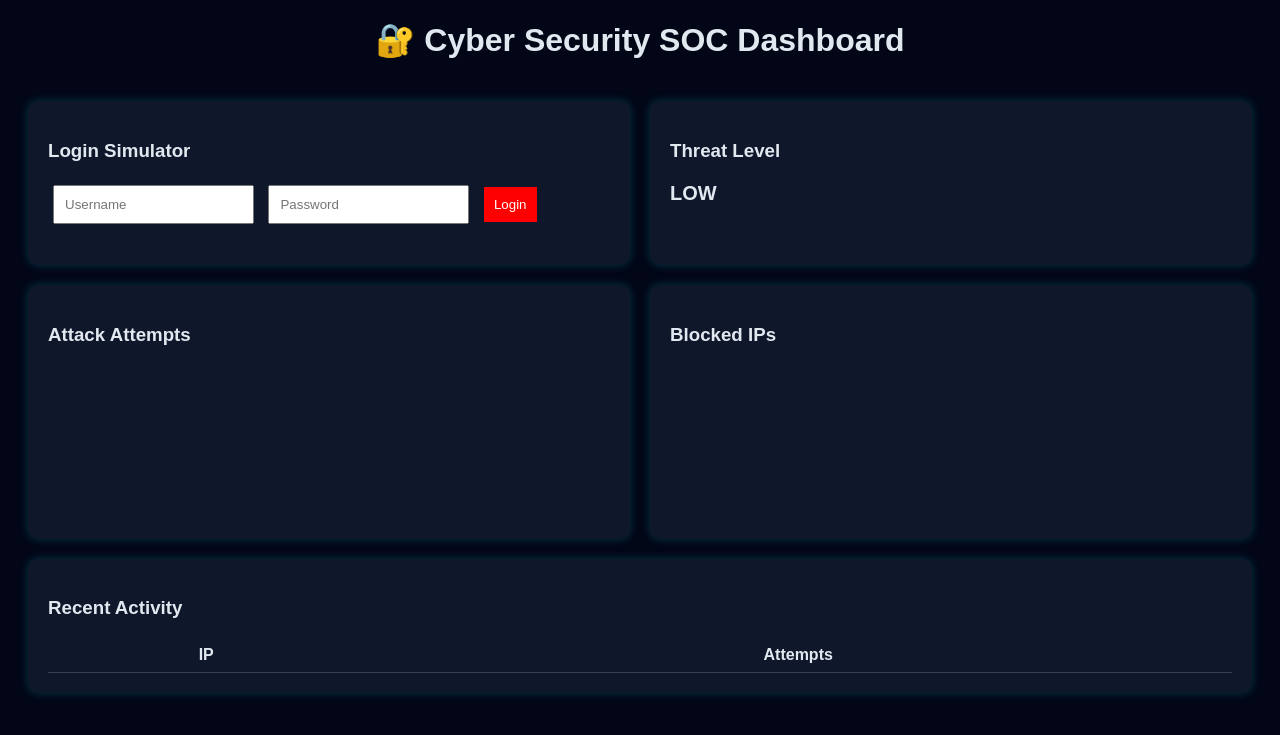
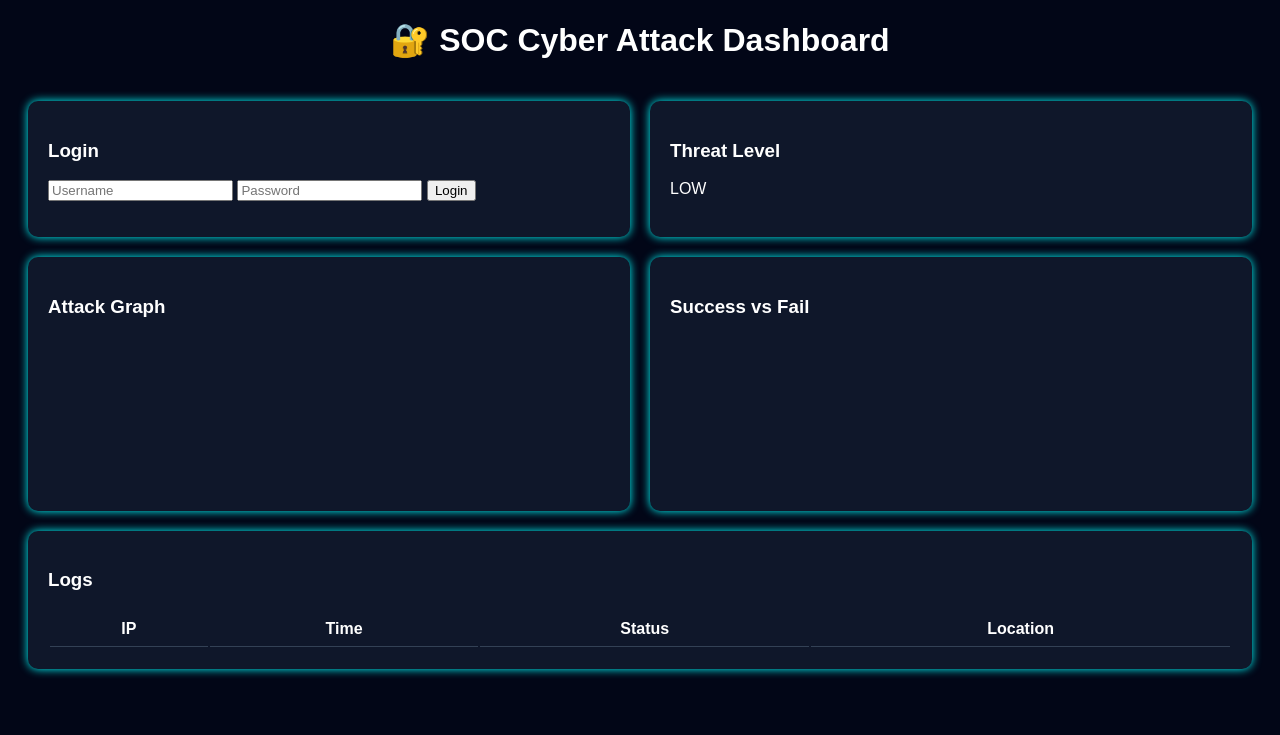
Before and after one commit to snehalahiri2005/brute-force-detector, a Flask app: page / in a window 1280 px wide. Shown: the top 735 px of the page. Run offline with Flask 3, Linux system fonts and the light colour scheme; lists and menus that the app fills with data are empty; a map, chart or similar area stays blank.

Commit message:
advanced SOC dashboard

```diff
--- a/app.py
+++ b/app.py
@@ -1,22 +1,30 @@
-from flask import Flask, request, render_template
+from flask import Flask, request, render_template, jsonify
 from datetime import datetime, timedelta
 
 app = Flask(__name__)
 
 attempts = {}
 blocked_ips = {}
+logs = []
+
+VALID_USER = "admin"
+VALID_PASS = "1234"
 
 MAX_ATTEMPTS = 5
-BLOCK_TIME = 60  # seconds
+BLOCK_TIME = 60
+
+def get_location(ip):
+    locations = ["India", "USA", "Germany", "UK"]
+    return locations[hash(ip) % len(locations)]
 
 @app.route("/", methods=["GET", "POST"])
 def login():
     message = ""
-    ip = request.remote_addr
+    ip = request.remote_addr or "unknown"
 
     if ip in blocked_ips:
         if datetime.now() < blocked_ips[ip]:
-            return f"❌ You are blocked! Try later."
+            return "🚫 BLOCKED: Suspicious activity detected!"
         else:
             del blocked_ips[ip]
 
@@ -25,29 +33,45 @@ def login():
         password = request.form["password"]
 
         now = datetime.now()
+        status = "FAILED"
 
-        if ip not in attempts:
-            attempts[ip] = []
+        if username == VALID_USER and password == VALID_PASS:
+            status = "SUCCESS"
+            message = "✅ Login successful"
+        else:
+            if ip not in attempts:
+                attempts[ip] = []
 
-        attempts[ip].append(now)
+            attempts[ip].append(now)
+            attempts[ip] = [t for t in attempts[ip] if now - t < timedelta(seconds=60)]
 
-        # Keep only last 1 min attempts
-        attempts[ip] = [t for t in attempts[ip] if now - t < timedelta(seconds=60)]
+            if len(attempts[ip]) > MAX_ATTEMPTS:
+                blocked_ips[ip] = now + timedelta(seconds=BLOCK_TIME)
+                message = "🚫 BLOCKED: Too many attempts!"
+            else:
+                message = f"❌ Failed Attempt {len(attempts[ip])}"
 
-        if len(attempts[ip]) > MAX_ATTEMPTS:
-            blocked_ips[ip] = now + timedelta(seconds=BLOCK_TIME)
-            message = "🚫 Too many attempts! You are blocked."
-        else:
-            message = f"⚠️ Failed login attempt {len(attempts[ip])}"
+        logs.append({
+            "ip": ip,
+            "time": now.strftime("%H:%M:%S"),
+            "status": status,
+            "location": get_location(ip)
+        })
 
     return render_template("index.html", message=message)
 
 @app.route("/logs")
-def logs():
-    return {
+def get_logs():
+    success = sum(1 for l in logs if l["status"] == "SUCCESS")
+    fail = sum(1 for l in logs if l["status"] == "FAILED")
+
+    return jsonify({
         "attempts": {ip: len(times) for ip, times in attempts.items()},
-        "blocked_ips": list(blocked_ips.keys())
-    }
+        "blocked": list(blocked_ips.keys()),
+        "logs": logs[-10:],
+        "success": success,
+        "fail": fail
+    })
 
 if __name__ == "__main__":
     app.run(host="0.0.0.0", port=5000)
--- a/templates/index.html
+++ b/templates/index.html
@@ -1,75 +1,48 @@
 <!DOCTYPE html>
 <html>
 <head>
-    <title>Cyber Threat Dashboard</title>
+    <title>Cyber SOC Dashboard</title>
     <script src="https://cdn.jsdelivr.net/npm/chart.js"></script>
 
     <style>
-        body {
-            background: #020617;
-            color: #e2e8f0;
-            font-family: Arial;
-        }
+        body { background:#020617; color:white; font-family:Arial; }
+        h1 { text-align:center; }
 
-        h1 {
-            text-align: center;
-        }
-
-        .container {
-            display: grid;
-            grid-template-columns: repeat(2, 1fr);
-            gap: 20px;
-            padding: 20px;
+        .grid {
+            display:grid;
+            grid-template-columns: repeat(2,1fr);
+            gap:20px;
+            padding:20px;
         }
 
         .card {
-            background: #0f172a;
-            padding: 20px;
-            border-radius: 10px;
-            box-shadow: 0 0 10px rgba(0,255,255,0.2);
+            background:#0f172a;
+            padding:20px;
+            border-radius:10px;
+            box-shadow:0 0 10px cyan;
         }
 
-        .status {
-            font-size: 20px;
-            font-weight: bold;
-        }
+        table { width:100%; }
+        td,th { padding:8px; border-bottom:1px solid #334155; }
 
-        .low { color: green; }
-        .medium { color: orange; }
-        .high { color: red; }
-
-        table {
-            width: 100%;
-            border-collapse: collapse;
-        }
-
-        td, th {
-            padding: 8px;
-            border-bottom: 1px solid #334155;
-        }
-
-        input, button {
-            padding: 10px;
-            margin: 5px;
-        }
-
-        button {
-            background: red;
-            color: white;
-            border: none;
+        .alert {
+            background:red;
+            padding:10px;
+            text-align:center;
+            display:none;
         }
     </style>
 </head>
 
 <body>
 
-<h1>🔐 Cyber Security SOC Dashboard</h1>
+<h1>🔐 SOC Cyber Attack Dashboard</h1>
+<div class="alert" id="alert">⚠️ HIGH THREAT DETECTED</div>
 
-<div class="container">
+<div class="grid">
 
-    <!-- LOGIN -->
 <div class="card">
-        <h3>Login Simulator</h3>
+<h3>Login</h3>
 <form method="POST">
 <input name="username" placeholder="Username">
 <input name="password" type="password" placeholder="Password">
@@ -78,98 +51,92 @@
 <p>{{ message }}</p>
 </div>
 
-    <!-- THREAT LEVEL -->
 <div class="card">
 <h3>Threat Level</h3>
-        <p id="threat" class="status">LOW</p>
+<p id="threat">LOW</p>
 </div>
 
-    <!-- GRAPH -->
 <div class="card">
-        <h3>Attack Attempts</h3>
-        <canvas id="lineChart"></canvas>
+<h3>Attack Graph</h3>
+<canvas id="line"></canvas>
 </div>
 
-    <!-- BLOCKED -->
 <div class="card">
-        <h3>Blocked IPs</h3>
-        <ul id="blocked"></ul>
+<h3>Success vs Fail</h3>
+<canvas id="pie"></canvas>
 </div>
 
-    <!-- LOG TABLE -->
 <div class="card" style="grid-column: span 2;">
-        <h3>Recent Activity</h3>
+<h3>Logs</h3>
 <table>
 <thead>
-                <tr>
-                    <th>IP</th>
-                    <th>Attempts</th>
-                </tr>
+<tr><th>IP</th><th>Time</th><th>Status</th><th>Location</th></tr>
 </thead>
-            <tbody id="logTable"></tbody>
+<tbody id="logs"></tbody>
 </table>
 </div>
 
 </div>
 
 <script>
-let chart;
+let lineChart, pieChart;
 
 async function loadData() {
     const res = await fetch('/logs');
     const data = await res.json();
 
-    const labels = Object.keys(data.attempts);
+    const ips = Object.keys(data.attempts);
     const values = Object.values(data.attempts);
 
-    // GRAPH
-    if (chart) chart.destroy();
-    chart = new Chart(document.getElementById('lineChart'), {
-        type: 'line',
-        data: {
-            labels: labels,
-            datasets: [{
-                label: 'Attempts',
-                data: values,
-                borderColor: 'cyan'
-            }]
+    // LINE CHART
+    if(lineChart) lineChart.destroy();
+    lineChart = new Chart(document.getElementById('line'), {
+        type:'line',
+        data:{ labels:ips, datasets:[{label:'Attempts', data:values, borderColor:'cyan'}]}
+    });
+
+    // PIE
+    if(pieChart) pieChart.destroy();
+    pieChart = new Chart(document.getElementById('pie'), {
+        type:'pie',
+        data:{
+            labels:['Success','Fail'],
+            datasets:[{data:[data.success, data.fail]}]
         }
     });
 
-    // BLOCKED
-    let blocked = document.getElementById("blocked");
-    blocked.innerHTML = "";
-    data.blocked.forEach(ip => {
-        let li = document.createElement("li");
-        li.innerText = ip;
-        blocked.appendChild(li);
+    // LOG TABLE
+    let table="";
+    data.logs.forEach(l=>{
+        table+=`<tr>
+        <td>${l.ip}</td>
+        <td>${l.time}</td>
+        <td>${l.status}</td>
+        <td>${l.location}</td>
+        </tr>`;
     });
-
-    // TABLE
-    let table = document.getElementById("logTable");
-    table.innerHTML = "";
-    labels.forEach((ip, i) => {
-        let row = `<tr><td>${ip}</td><td>${values[i]}</td></tr>`;
-        table.innerHTML += row;
-    });
+    document.getElementById("logs").innerHTML = table;
 
     // THREAT LEVEL
-    let total = values.reduce((a,b)=>a+b,0);
+    let total = data.fail;
     let threat = document.getElementById("threat");
+    let alert = document.getElementById("alert");
 
-    if (total < 5) {
-        threat.innerText = "LOW";
-        threat.className = "status low";
-    } else if (total < 10) {
-        threat.innerText = "MEDIUM";
-        threat.className = "status medium";
-    } else {
-        threat.innerText = "HIGH";
-        threat.className = "status high";
+    if(total < 5){
+        threat.innerText="LOW";
+        alert.style.display="none";
+    }
+    else if(total < 10){
+        threat.innerText="MEDIUM";
+        alert.style.display="none";
+    }
+    else{
+        threat.innerText="HIGH";
+        alert.style.display="block";
     }
 }
 
-setInterval(loadData, 2000);
+setInterval(loadData,2000);
 </script>
 
 </body>
```
Lines whose indentation alone changed are shown as unchanged.
